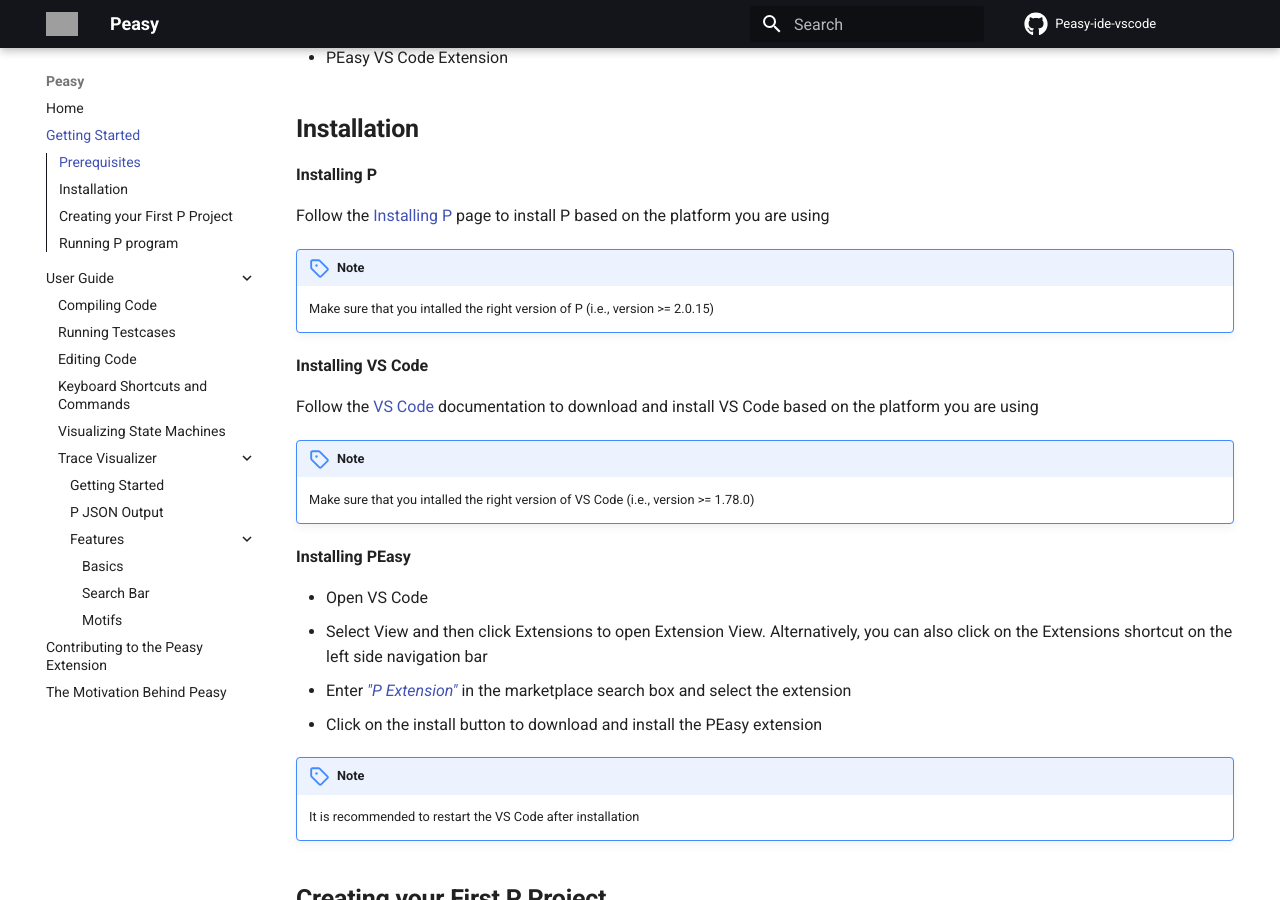
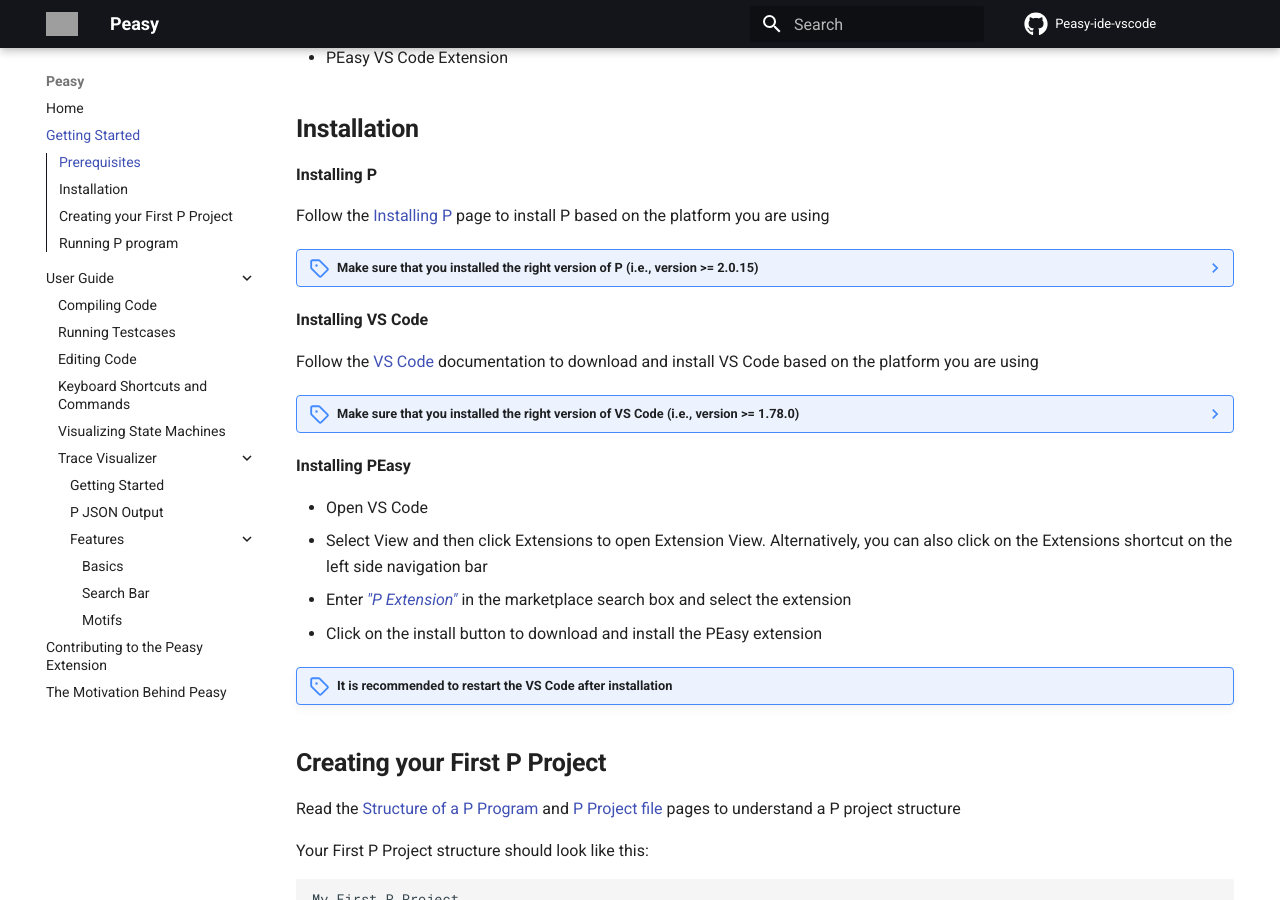
Before and after one commit to p-org/peasy-ide-vscode, an MkDocs documentation site: the page built from Docs/docs/gettingStarted.md, in a window 1280 px wide and 900 px high, scrolled down 286 px. Built offline with MkDocs 1.6.1 and Material for MkDocs 9.7.7, drawn with Linux system fonts in a browser that asks for light colours; comment, search, counter and statistics services are not loaded; grey boxes are pictures that could not be loaded.

Commit message:
Fix typo and add command to get version to doc

```diff
--- a/Docs/docs/gettingStarted.md
+++ b/Docs/docs/gettingStarted.md
@@ -23,17 +23,22 @@
 Follow the [Installing P](https://p-org.github.io/P/getstarted/install/) page to install P based on the platform you are using
 
 
-!!! note
+??? note "Make sure that you installed the right version of P (i.e., version >= 2.0.15)"
 
-    Make sure that you intalled the right version of P (i.e., version >= 2.0.15)
+    Run `p --version` command to get the version of P
 
 **Installing VS Code**
 
 Follow the [VS Code](https://code.visualstudio.com/docs) documentation to download and install VS Code based on the platform you are using
 
-!!! note
+??? note "Make sure that you installed the right version of VS Code (i.e., version >= 1.78.0)"
 
-    Make sure that you intalled the right version of VS Code (i.e., version >= 1.78.0)
+    To get the version of VS Code
+
+      - On macOS, go to Code > About Visual Studio Code.
+
+      - On Windows and Linux, go to Help > About.
+
 
 **Installing PEasy**
 
@@ -42,9 +47,7 @@
 * Enter [*"P Extension"*](vscode:extension/PLanguage.p-extension) in the marketplace search box and select the extension
 * Click on the install button to download and install the PEasy extension
 
-!!! note
-
-    It is recommended to restart the VS Code after installation
+!!! note "It is recommended to restart the VS Code after installation"
 
 ## **Creating your First P Project**
 
```
